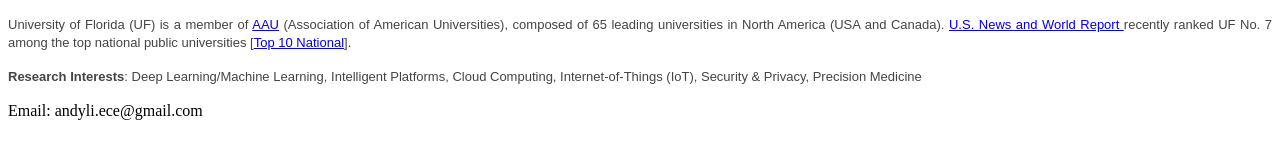
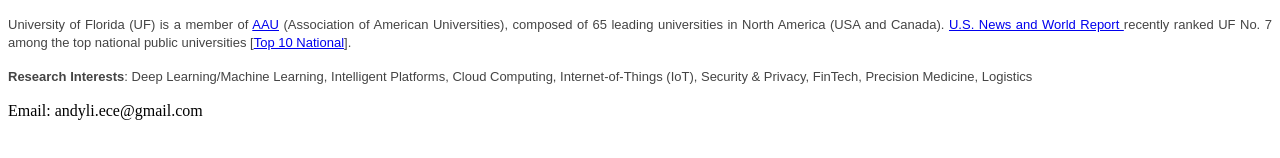
Before and after one commit to cognization/cognization.github.io, a plain HTML site: page index.html in a window 1280 px wide. Shown: the part 368-526 px from the top of the page. Drawn offline with Linux system fonts and the light colour scheme.

Commit message:
FinTech, Logistics

```diff
--- a/index.html
+++ b/index.html
@@ -77,7 +77,7 @@
         style="margin: 0px; padding: 0px; border: 0px; outline: 0px; font-size: 13px; vertical-align: baseline; background-color: transparent; font-weight: bold; background-position: initial initial; background-repeat: initial initial;">Research
         Interests</strong>: Deep Learning/Machine Learning, Intelligent
       Platforms, Cloud Computing, Internet-of-Things (IoT), Security &amp;
-      Privacy, Precision Medicine</p>
+      Privacy, FinTech, Precision Medicine, Logistics</p>
     <p> </p>
     <p>Email: andyli.ece@gmail.com</p>
     <p></p>
```
